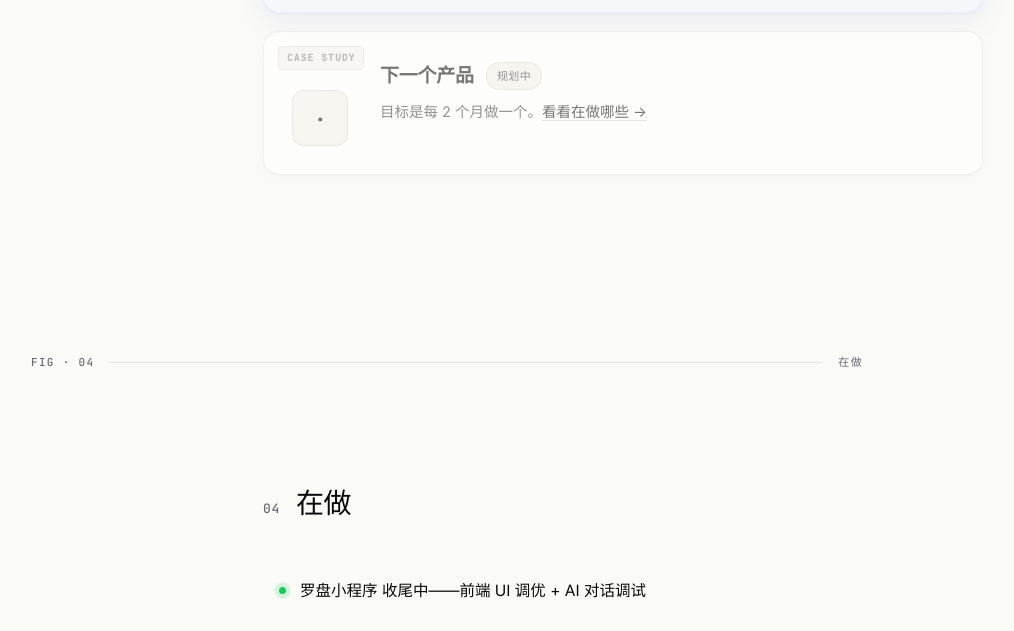
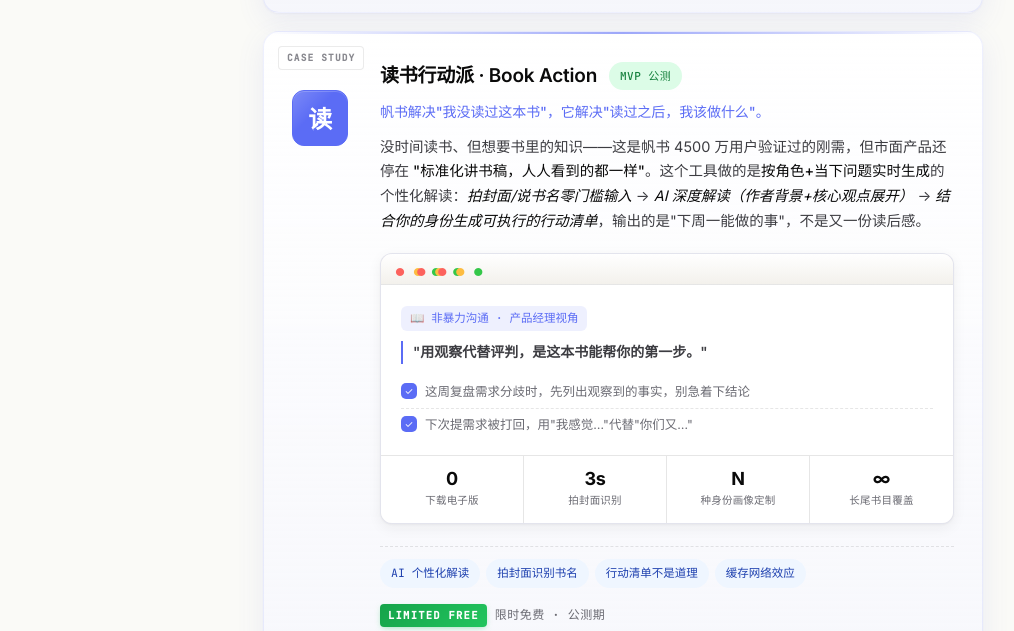
Before and after one commit to harryjzhang69-web/personal-site, a plain HTML site: page index.html in a window 1280 px wide. Shown: the part 6196-6827 px from the top of the page, without its empty margins (17-1031 px from the left). Drawn offline with Linux system fonts and the light colour scheme.

Commit message:
feat: 新增读书行动派产品卡片（Case Studies）

```diff
--- a/assets/style.css
+++ b/assets/style.css
@@ -2722,6 +2722,86 @@
     18px 0 0 #fdbc40,
     36px 0 0 #34c749;
   z-index: 2;
+}
+
+/* 读书行动派 demo 加 Mac 外壳顶栏 */
+.demo-book {
+  padding: 0;
+}
+.demo-book::before {
+  content: "";
+  display: block;
+  height: 30px;
+  background: linear-gradient(180deg, var(--bg-2), var(--bg-1));
+  border-bottom: 1px solid var(--line);
+  position: relative;
+}
+.demo-book::after {
+  content: "● ● ●";
+  position: absolute;
+  top: 9px;
+  left: 14px;
+  font-size: 11px;
+  letter-spacing: 4px;
+  color: #fc625d;
+  text-shadow:
+    18px 0 0 #fdbc40,
+    36px 0 0 #34c749;
+}
+.demo-book-card {
+  background: var(--bg-2);
+  font-family: var(--sans);
+  padding: 18px 20px 14px;
+}
+.demo-book-tag {
+  display: inline-block;
+  font-size: 11.5px;
+  font-family: var(--mono);
+  color: var(--accent);
+  background: var(--accent-soft);
+  border-radius: 6px;
+  padding: 3px 9px;
+  margin-bottom: 10px;
+}
+.demo-book-quote {
+  font-size: 14px;
+  line-height: 1.6;
+  color: var(--text-1);
+  font-weight: 600;
+  margin-bottom: 12px;
+  padding-left: 10px;
+  border-left: 2px solid var(--accent);
+}
+.demo-book-actions {
+  list-style: none;
+  margin: 0;
+  padding: 0;
+}
+.demo-book-actions li {
+  display: flex;
+  align-items: flex-start;
+  gap: 8px;
+  font-size: 12.5px;
+  line-height: 1.6;
+  color: var(--text-2);
+  padding: 6px 0;
+  border-top: 1px dashed var(--line);
+}
+.demo-book-actions li:first-child {
+  border-top: none;
+}
+.demo-book-check {
+  flex-shrink: 0;
+  width: 16px;
+  height: 16px;
+  border-radius: 5px;
+  background: var(--accent);
+  color: #fff;
+  font-size: 10px;
+  display: flex;
+  align-items: center;
+  justify-content: center;
+  margin-top: 1px;
 }
 
 /* 坐姿监督员的 demo-screen 已经自带顶栏，但优化 dot 颜色到 macOS 真实色 */
--- a/index.html
+++ b/index.html
@@ -746,6 +746,82 @@
         </div>
       </article>
 
+      <!-- 读书行动派 -->
+      <article class="product featured">
+        <div class="product-glyph">读</div>
+        <div class="product-body">
+          <div class="product-head">
+            <h3>读书行动派 · Book Action</h3>
+            <span class="status status-live">MVP 公测</span>
+          </div>
+          <p class="product-tagline">帆书解决"我没读过这本书"，它解决"读过之后，我该做什么"。</p>
+          <p class="product-desc">
+            没时间读书、但想要书里的知识——这是帆书 4500 万用户验证过的刚需，但市面产品还停在
+            <strong>"标准化讲书稿，人人看到的都一样"</strong>。这个工具做的是<strong>按角色+当下问题实时生成</strong>的
+            个性化解读：<em>拍封面/说书名零门槛输入</em> → <em>AI 深度解读（作者背景+核心观点展开）</em> →
+            <em>结合你的身份生成可执行的行动清单</em>，输出的是"下周一能做的事"，不是又一份读后感。
+          </p>
+
+          <!-- DEMO: 个性化知识卡片 -->
+          <div class="demo demo-book">
+            <div class="demo-book-card">
+              <div class="demo-book-tag">📖 非暴力沟通 · 产品经理视角</div>
+              <div class="demo-book-quote">
+                "用观察代替评判，是这本书能帮你的第一步。"
+              </div>
+              <ul class="demo-book-actions">
+                <li><span class="demo-book-check">✓</span> 这周复盘需求分歧时，先列出观察到的事实，别急着下结论</li>
+                <li><span class="demo-book-check">✓</span> 下次提需求被打回，用"我感觉…"代替"你们又…"</li>
+              </ul>
+            </div>
+            <div class="demo-stats">
+              <div class="demo-stat">
+                <strong>0</strong>
+                <span>下载电子版</span>
+              </div>
+              <div class="demo-stat">
+                <strong>3s</strong>
+                <span>拍封面识别</span>
+              </div>
+              <div class="demo-stat">
+                <strong>N</strong>
+                <span>种身份画像定制</span>
+              </div>
+              <div class="demo-stat">
+                <strong>∞</strong>
+                <span>长尾书目覆盖</span>
+              </div>
+            </div>
+          </div>
+
+          <div class="product-meta">
+            <ul class="product-tags">
+              <li>AI 个性化解读</li>
+              <li>拍封面识别书名</li>
+              <li>行动清单不是道理</li>
+              <li>缓存网络效应</li>
+            </ul>
+            <span class="product-price product-price--free">
+              <span class="price-flag">LIMITED FREE</span>
+              限时免费 · 公测期
+            </span>
+          </div>
+          <div class="product-cta product-cta-dual">
+            <a href="https://harry-product.loca.lt" target="_blank" rel="noopener" class="btn btn-secondary btn-sm">
+              <span>在线体验</span>
+              <span class="btn-arrow">→</span>
+            </a>
+            <a href="https://github.com/harryjzhang69-web/book-action-mvp"
+               target="_blank" rel="noopener"
+               class="btn btn-primary btn-sm btn-buy">
+              <svg width="13" height="13" viewBox="0 0 24 24" fill="none" stroke="currentColor" stroke-width="2.2" stroke-linecap="round" stroke-linejoin="round"><path d="M9 19c-5 1.5-5-2.5-7-3m14 6v-3.87a3.37 3.37 0 0 0-.94-2.61c3.14-.35 6.44-1.54 6.44-7A5.44 5.44 0 0 0 20 4.77 5.07 5.07 0 0 0 19.91 1S18.73.65 16 2.48a13.38 13.38 0 0 0-7 0C6.27.65 5.09 1 5.09 1A5.07 5.07 0 0 0 5 4.77a5.44 5.44 0 0 0-1.5 3.78c0 5.42 3.3 6.61 6.44 7A3.37 3.37 0 0 0 9 18.13V22"/></svg>
+              <span>GitHub 源码</span>
+            </a>
+            <span class="product-eta">网页版 MVP · 智谱免费模型驱动 · 首次打开有一次访问确认</span>
+          </div>
+        </div>
+      </article>
+
       <!-- Coming soon -->
       <article class="product muted">
         <div class="product-glyph">·</div>
```
